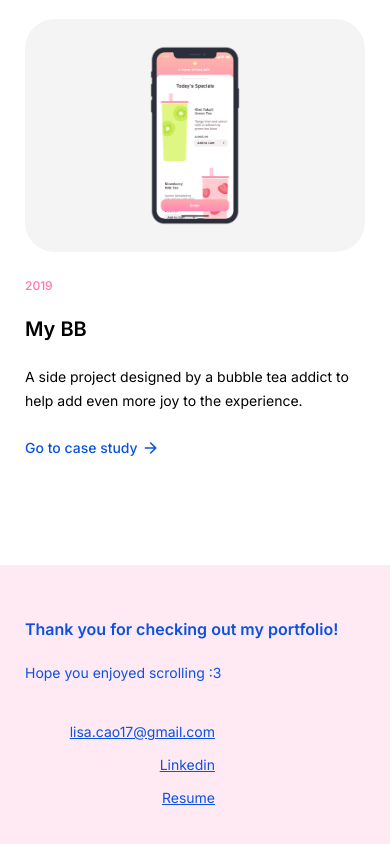
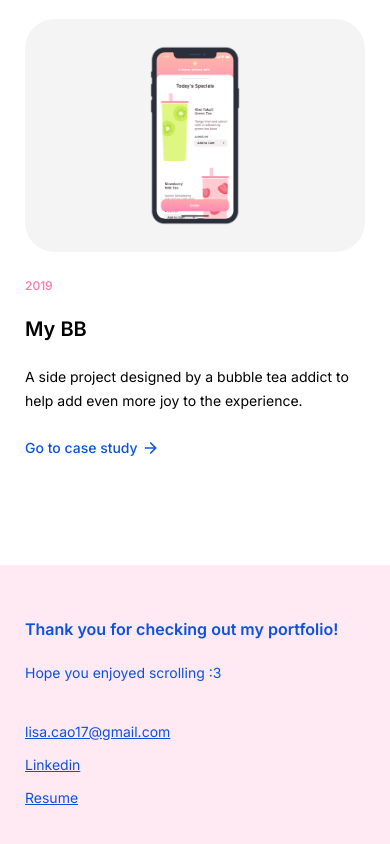
Before and after one commit to lisacao17/lisacao17.github.io, a plain HTML site: page index.html in a window 390 px wide. Shown: the part 2611-3455 px from the top of the page. Drawn offline with Linux system fonts and the light colour scheme.

Commit message:
Update styles.css

```diff
--- a/styles.css
+++ b/styles.css
@@ -471,12 +471,14 @@ footer h3{
   }
 
   .contact{
-    text-align: left;
+    align-items: flex-start;
   }
 
   .contact h3{
     display: none;
   }
+
+
 
 /* for medium devices*/
 @media only screen and (min-width: 600px) and (max-width: 1250px){
```
